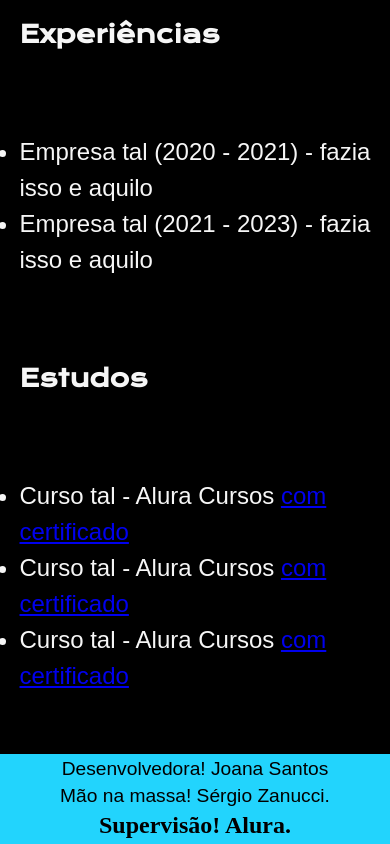
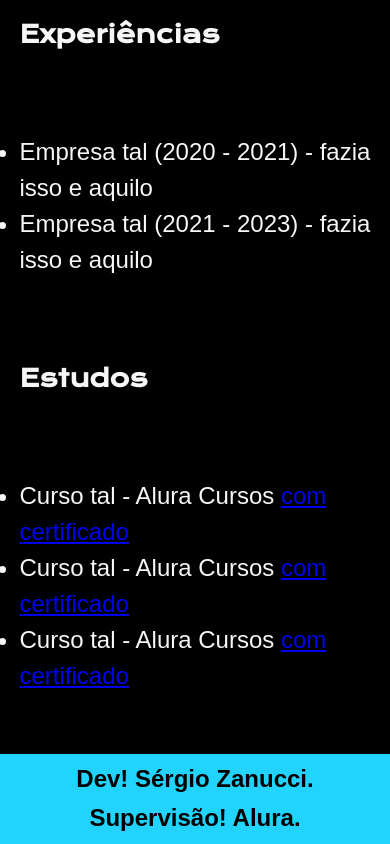
Before and after one commit to SergioZanucci/Portfolio, a plain HTML site: page curriculo.html in a window 390 px wide. Shown: the part 797-1641 px from the top of the page. Drawn offline with nearby package versions, Linux system fonts and the light colour scheme; a web font is replaced by a local one.

Commit message:
Mexendo com o footer

```diff
--- a/css/curriculo.css
+++ b/css/curriculo.css
@@ -93,12 +93,15 @@ h2 {
 .rodape__desenvolvedor {
     color: var(--cor-rodape);
     font-family: var(--fonte-secundaria);
-    font-weight: 400;
+    font-weight: 600;
     font-size: 1.5rem;
+
 }
 
 .link__alura {
     color: var(--cor-rodape);
+    font-family: var(--fonte-secundaria);
+    font-weight: 600;
     font-size: 1.5rem;
     text-decoration: none;
 }
@@ -148,11 +151,15 @@ h2 {
     }
 
     .rodape__desenvolvedor {
-        font-size: 1.2rem;
+        font-family: var(--fonte-secundaria);
+        font-weight: 600;
+        font-size: 1.5rem;
     }
 
     .link__alura {
+        font-family: var(--fonte-secundaria);
         font-weight: 600;
+        font-size: 1.5rem;
     }
 }
 
--- a/css/sobre.css
+++ b/css/sobre.css
@@ -87,11 +87,14 @@ body {
 .rodape__desenvolvedor {
     color: var(--cor-rodape);
     font-family: var(--fonte-secundaria);
+    font-weight: 600;
+    font-size: 1.5rem;
 }
 
 .link__alura {
     color: var(--cor-rodape);
-
+    font-family: var(--fonte-secundaria);
+    font-weight: 600;
     font-size: 1.5rem;
     text-decoration: none;
 }
@@ -135,9 +138,11 @@ body {
     .rodape__desenvolvedor {
         font-family: var(--fonte-secundaria);
         font-weight: 600;
+        font-size: 1.5rem;
     }
 
     .link__alura {
+        font-family: var(--fonte-secundaria);
         font-weight: 600;
     }
 }
--- a/css/style.css
+++ b/css/style.css
@@ -129,11 +129,13 @@ h2 {
     color: var(--cor-rodape);
     font-family: var(--fonte-secundaria);
     font-weight: 600;
+    font-size: 1.5rem;
 }
 
 .link__alura {
     color: var(--cor-rodape);
     font-size: 1.5rem;
+    font-family: var(--fonte-secundaria);
     font-weight: 600;
     text-decoration: none;
 }
@@ -169,16 +171,6 @@ h2 {
 
     .foto {
         width: 80%;
-    }
-
-    .rodape {
-        flex-direction: column;
-        align-items: center;
-        width: auto;
-    }
-
-    .link__alura {
-        font-weight: 600;
     }
 }
 
--- a/curriculo.html
+++ b/curriculo.html
@@ -42,8 +42,7 @@
     </main>
 
     <footer class="rodape">
-        <p class="rodape__desenvolvedor">Desenvolvedora! Joana Santos</p>
-        <p class="rodape__desenvolvedor">Mão na massa! Sérgio Zanucci.</p>
+        <p class="rodape__desenvolvedor">Dev! Sérgio Zanucci.</p>
     <div>
         <a target="_blank" class="link__alura" href="https://www.alura.com.br/">Supervisão! Alura.</a>
     </div>
```
Also changed, not shown: index.html (+2 -2 lines), sobre.html (+1 -2 lines).
